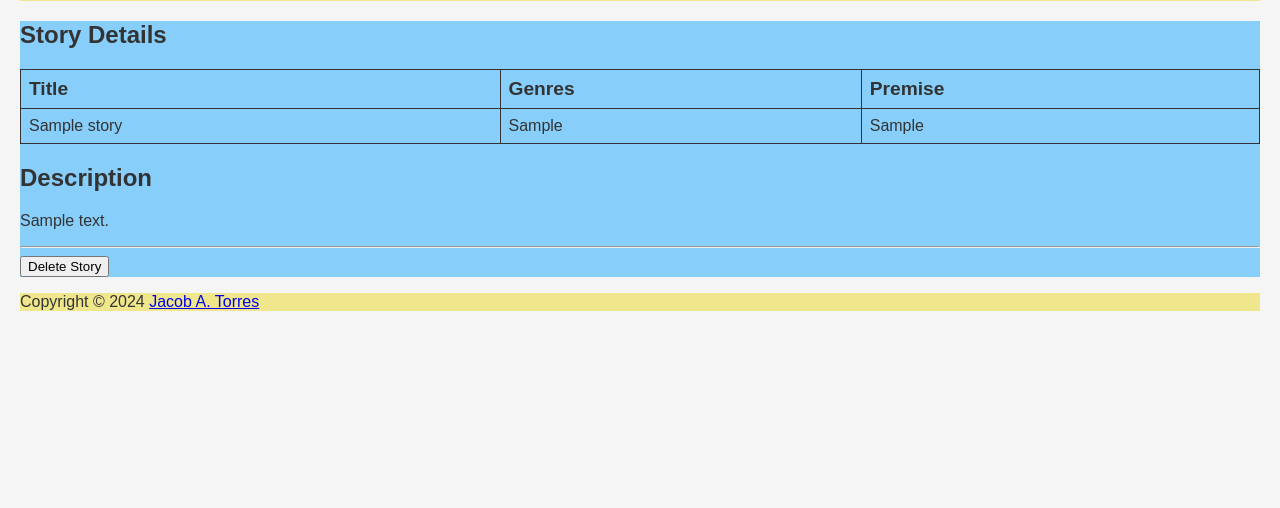
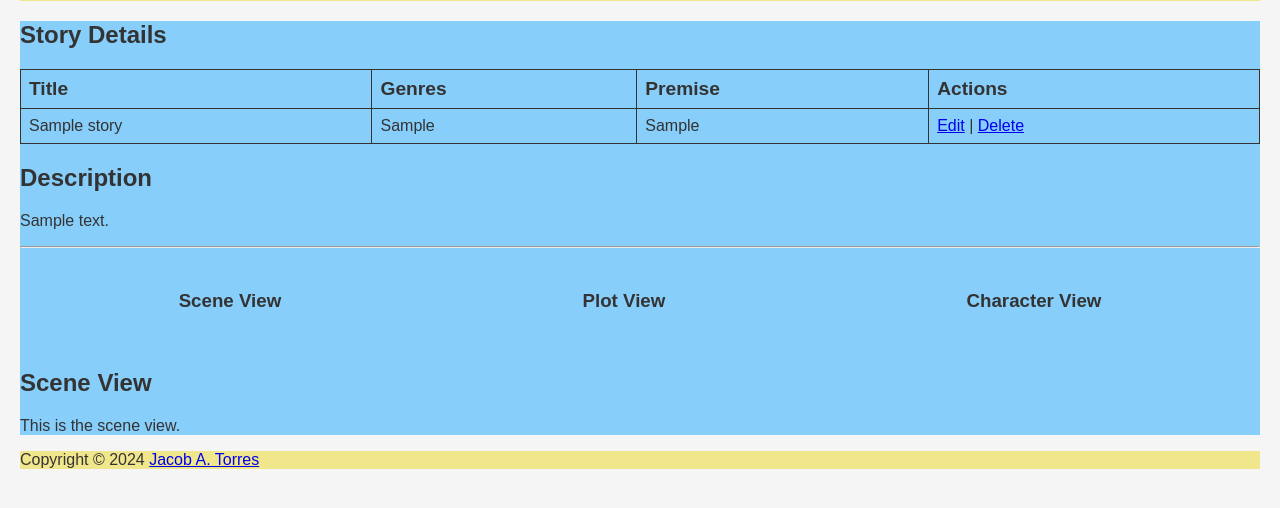
Before and after one commit to jacob-torres/Story-Builder, a Django app: page /stories/1/ in a window 1280 px wide. Shown: the part 131-639 px from the top of the page. Run offline with Django 5.2, Linux system fonts and the light colour scheme; tables that the repository leaves empty hold one stand-in row (values such as "Sample post").

Commit message:
Updated story detail page with initial story view layout, which  has tabs to select different views. Not yet functional.

```diff
--- a/storybuilder/app/static/css/style.css
+++ b/storybuilder/app/static/css/style.css
@@ -157,3 +157,24 @@ th {
   font-size: 1.2rem;
   font-weight: bold;
 }
+
+nav.tab-container {
+  display: flex;
+  justify-content: space-around;
+  padding: 0.5rem;
+  margin-bottom: 1rem;
+}
+
+h3.tab {
+  cursor: pointer;
+  padding: 0.5rem;
+  border-bottom: 2px solid transparent;
+}
+
+h3.tab:hover {
+  border-bottom-color: #ff69b4;
+}
+
+h3.tab.active {
+  border-bottom-color: #ff69b4;
+}
--- a/storybuilder/app/templates/story_detail.html
+++ b/storybuilder/app/templates/story_detail.html
@@ -5,12 +5,13 @@
 {% block content %}
 <section class="story-detail-section">
   <h1>Story Details</h1>
-  <table class="story-detail-table">
+  <table>
     <thead>
       <tr>
         <th>Title</th>
         <th>Genres</th>
         <th>Premise</th>
+        <th>Actions</th>
       </tr>
     </thead>
 
@@ -19,6 +20,8 @@
         <td>{{ story.title }}</td>
         <td>{{ story.genres }}</td>
         <td>{{ story.premise }}</td>
+        <td><a href="edit/">Edit</a> | <a href="delete/">Delete</a>
+        </td>
       </tr>
     </tbody>
   </table>
@@ -28,10 +31,14 @@
 </section>
 <hr>
 
+<nav class="tab-container">
+  <h3 class="tab">Scene View</h3>
+  <h3 class="tab">Plot View</h3>
+  <h3 class="tab">Character View</h3>
+</nav>
+
 <section class="story-view-section">
-
+  <h2>Scene View</h2>
+  <p>This is the scene view.</p>
 </section>
-
-
-  <button type="submit" onclick="window.location.href='delete/'">Delete Story</button>
 {% endblock %}
```
